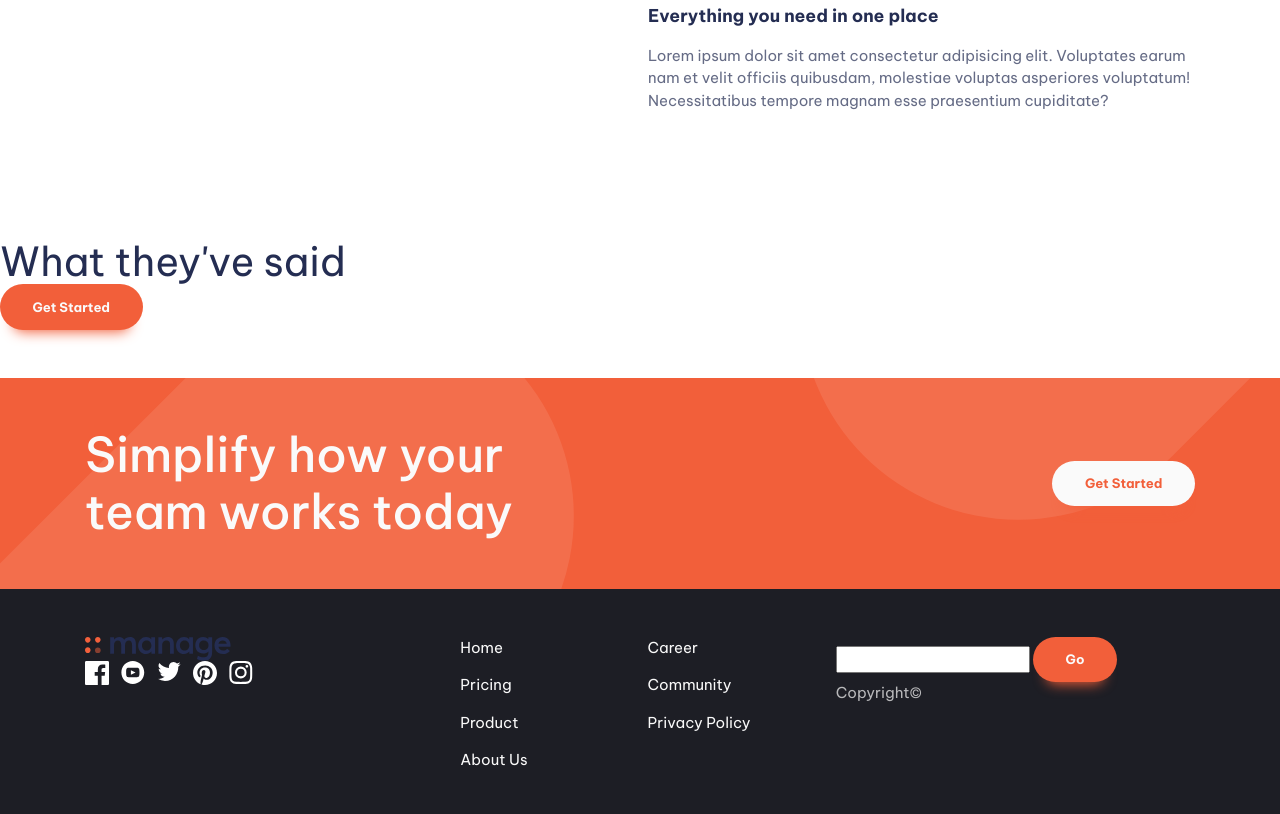
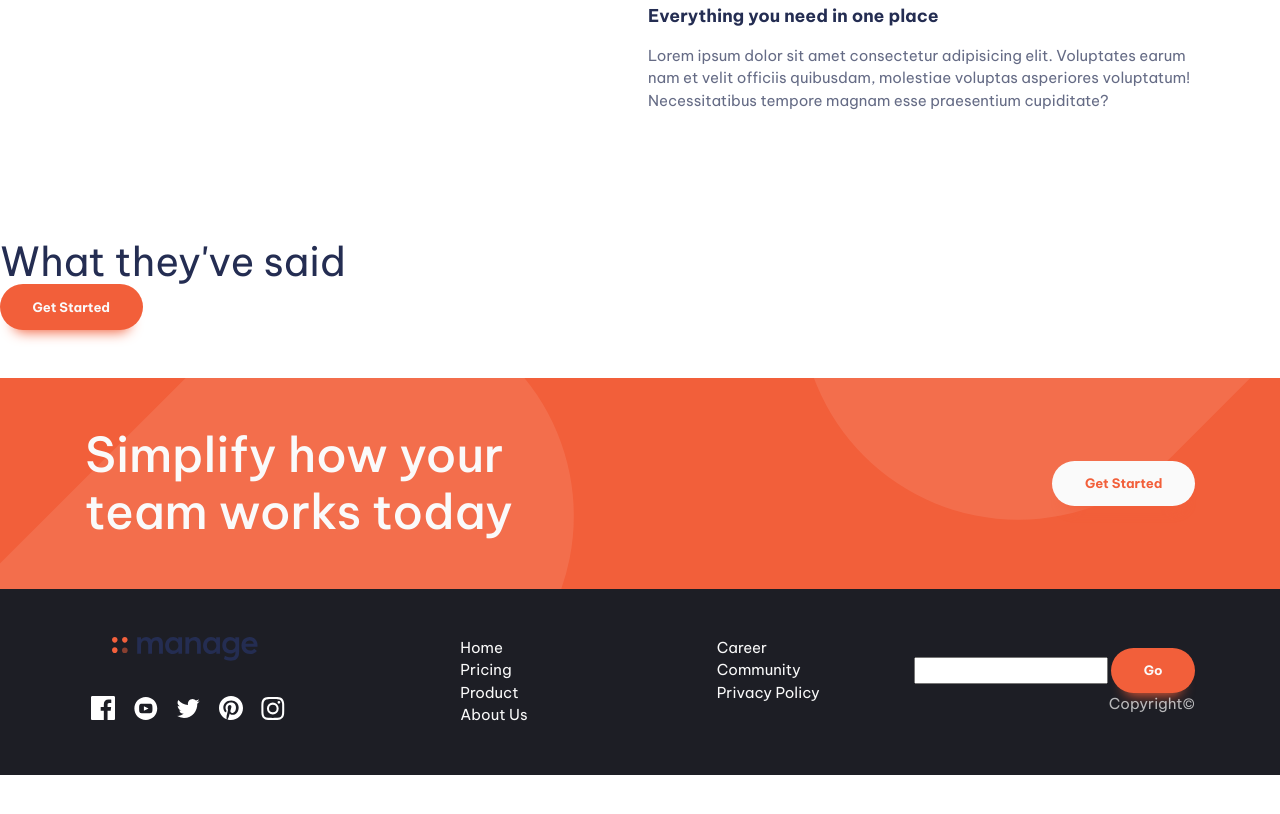
Before and after one commit to IliaAhd/frontendmentor-manage-landing-page, a website built with Vite: page index.html in a window 1280 px wide. Shown: the part 1147-1961 px from the top of the page. After the commit the page ends 1922 px from the top, so only its background shows below. Built offline with nearby package versions, Linux system fonts and the light colour scheme.

Commit message:
working on footer

```diff
--- a/index.html
+++ b/index.html
@@ -120,34 +120,35 @@
       </section>
     </main>
     <!-- footer -->
-    <footer class="bg-neutral-900 text-neutral-100 padding-block-700">
+    <footer class="primary-footer-nav bg-neutral-900 text-neutral-100 padding-block-700">
       <div class="container">
         <div class="even-cols">
-          <div>
-
-            <a href="#"><img src="images/logo.svg" alt="Manage"></a>
-            <ul class="social-list" role="list" aria-label="socials">
-              <li><a href="#" aria-label="facebook"><img class="social-icons" src="images/icon-facebook.svg" alt=""></a></li>
-              <li><a href="#" aria-label="youtube"><img class="social-icons" src="images/icon-youtube.svg" alt=""></a></li>
-              <li><a href="#" aria-label="twitter"><img class="social-icons" src="images/icon-twitter.svg" alt=""></a></li>
-              <li><a href="#" aria-label="pinterest"><img class="social-icons" src="images/icon-pinterest.svg" alt=""></a></li>
-              <li><a href="#" aria-label="instagram"><img class="social-icons" src="images/icon-instagram.svg" alt=""></a></li>
+          <div class=" left-auto space-bet">
+            <a class="justify-center" href="#"><img src="images/logo.svg" alt="Manage"></a>
+            <ul class="social-list justify-center" role="list" aria-label="socials">
+              <li class="social-icons"><a href="#" aria-label="facebook"><img class="social-icons" src="images/icon-facebook.svg" alt=""></a></li>
+              <li class="social-icons"><a href="#" aria-label="youtube"><img class="social-icons" src="images/icon-youtube.svg" alt=""></a></li>
+              <li class="social-icons"><a href="#" aria-label="twitter"><img class="social-icons" src="images/icon-twitter.svg" alt=""></a></li>
+              <li class="social-icons"><a href="#" aria-label="pinterest"><img class="social-icons" src="images/icon-pinterest.svg" alt=""></a></li>
+              <li class="social-icons"><a href="#" aria-label="instagram"><img class="social-icons" src="images/icon-instagram.svg" alt=""></a></li>
             </ul>
           </div>
           <div>
-            <nav class="footer-nav">
-              <ul class="flow" style="--flow-spacer: 1em;" role="list" aria-label="footer">
+            <nav class="footer-nav justify-center">
+              <ul style="--flow-spacer: 1em;" role="list" aria-label="footer">
                 <li><a href="#">Home</a></li>
                 <li><a href="#">Pricing</a></li>
                 <li><a href="#">Product</a></li>
                 <li><a href="#">About Us</a></li>
+              </ul>
+              <ul style="--flow-spacer: 1em;" role="list" aria-label="footer">
                 <li><a href="#">Career</a></li>
                 <li><a href="#">Community</a></li>
                 <li><a href="#">Privacy Policy</a></li>
               </ul>
             </nav>
           </div>
-          <div>
+          <div class="justify-center flex-column-end">
             <form action="" method="get">
               <input type="email">
               <button class="button">Go</button>
--- a/style.css
+++ b/style.css
@@ -261,10 +261,6 @@ p[data-width="wide"] {
 }
 
 /* footer navigation  */
-.footer-nav {
-  columns: 2;
-}
-
 .footer-nav a {
   color: var(--clr-neutral-100);
   text-decoration: none;
@@ -276,14 +272,21 @@ p[data-width="wide"] {
 
 .social-list {
   display: flex;
-  gap: var(--size-300);
+  align-items: center;
+  gap: var(--size-600);
 }
 
 .social-icons {
-  width: var(--size-600);
+  display: inline;
+  margin-inline: .2rem;
 }
 
 @media (min-width: 50rem) {
+  .social-list {
+    display: flex;
+    gap: var(--size-300);
+  }
+
   .social-icons {
     width: var(--size-500);
   }
@@ -348,6 +351,13 @@ p[data-width="wide"] {
   }
 }
 
+.flex-column-end {
+  display: flex;
+  flex-direction: column;
+  justify-content: center;
+  align-items: center;
+}
+
 .vertical-align-center {
   align-items: center;
 }
@@ -356,9 +366,35 @@ p[data-width="wide"] {
   justify-self: center;
 }
 
+.justify-center {
+  display: flex;
+  justify-content: center;
+}
+
+
 @media (min-width: 50em) {
   .justify-self {
     justify-self: end;
+  }
+  .flex-column-end {
+    display: flex;
+    flex-direction: column;
+    align-items: flex-end;
+    justify-content: center;
+  }
+}
+
+.footer-nav {
+  display: flex;
+  flex-direction: row;
+  justify-content: space-around;
+}
+
+@media (min-width: 50rem) {
+  .footer-nav {
+    display: flex;
+    flex-direction: row;
+    justify-content: space-between;
   }
 }
 
@@ -450,6 +486,12 @@ p[data-width="wide"] {
 .padding-block-900 {
   padding-block: var(--size-900);
 }
+.space-bet {
+  display: flex;
+  flex-direction: column;
+  justify-content: space-between;
+}
+
 
 .sm-none {
   display: none;
@@ -459,4 +501,7 @@ p[data-width="wide"] {
   .md-inline-flex {
     display: inline-flex;
   }
+  .left-auto {
+   margin-right: auto;
+  }
 }
```
